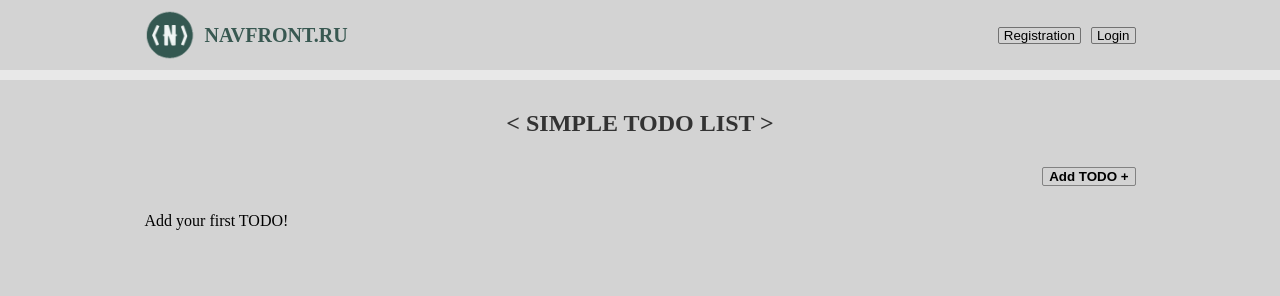
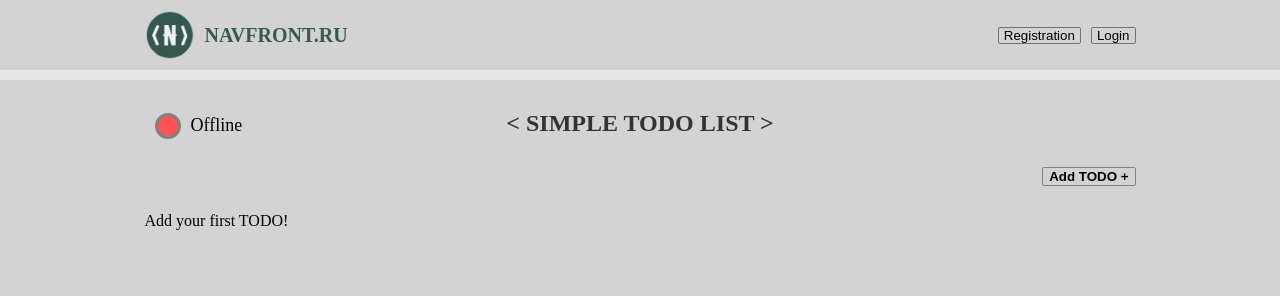
Before and after one commit to Navfront/SimpleToDo, a React (Create React App) app: page / in a window 1280 px wide. Shown: the top 296 px of the page. Built offline with nearby package versions, Linux system fonts and the light colour scheme; what typed-redux-saga would draw is missing.

Commit message:
auth status

```diff
--- a/src/components/layers/main/main.tsx
+++ b/src/components/layers/main/main.tsx
@@ -5,6 +5,7 @@ import AddButton from './../../ui/add-button/add-button'
 import Notificator from './../../ui/notificator/notificator'
 import Modal from '../../ui/modal/modal'
 import TodoInput from './../../ui/todo-input/todo-input'
+import AuthStatus from '../../ui/auth-status/auth-status'
 
 function Main () {
   return (
@@ -15,7 +16,7 @@ function Main () {
           <StyledMainTitle>
             {'<'} SIMPLE TODO LIST {'>'}
           </StyledMainTitle>
-
+          <AuthStatus/>
           <AddButton>Add TODO +</AddButton>
           <Modal><TodoInput/></Modal>
           <TodoList />
--- a/src/components/layers/main/styled.tsx
+++ b/src/components/layers/main/styled.tsx
@@ -4,12 +4,13 @@ export const StyledMain = styled.main`
     background-color: lightgrey;
     margin-bottom: 10px;
     padding: 10px;
+
 `
 
 export const StyledMainSection = styled.section`
     display: grid;
     gap: 10px;
-
+    position: relative;
 `
 
 export const StyledMainTitle = styled.h1`
--- /dev/null
+++ b/src/components/ui/auth-status/auth-status.tsx
@@ -0,0 +1,12 @@
+import { useAppSelector } from '../../../redux/redux-hooks'
+import { StyledStatusIcon, StyledStatusWrapper } from './styled'
+
+function AuthStatus () {
+  const isAuth = useAppSelector(state => state.auth.isAuth)
+  return <StyledStatusWrapper>
+      <StyledStatusIcon color={isAuth ? 'lightgreen' : '#ff5252'} />
+      <span> {isAuth ? 'Online' : 'Offline'}</span>
+  </StyledStatusWrapper>
+}
+
+export default AuthStatus
--- /dev/null
+++ b/src/components/ui/auth-status/styled.ts
@@ -0,0 +1,24 @@
+
+import styled from 'styled-components'
+
+export const StyledStatusWrapper = styled.div`
+    display: flex;
+    align-items: center;
+    position: absolute;
+    top: 15px;
+    left: 10px;
+
+    span{
+        margin: 10px;
+        font-size: 18px;
+    }
+`
+export const StyledStatusIcon = styled.div`
+    display: flex;
+    width: 20px;
+    height: 20px;
+    border:  3px solid grey;
+    background-color: ${state => state.color || 'red'} ;
+    border-radius: 50%;
+
+`
```
